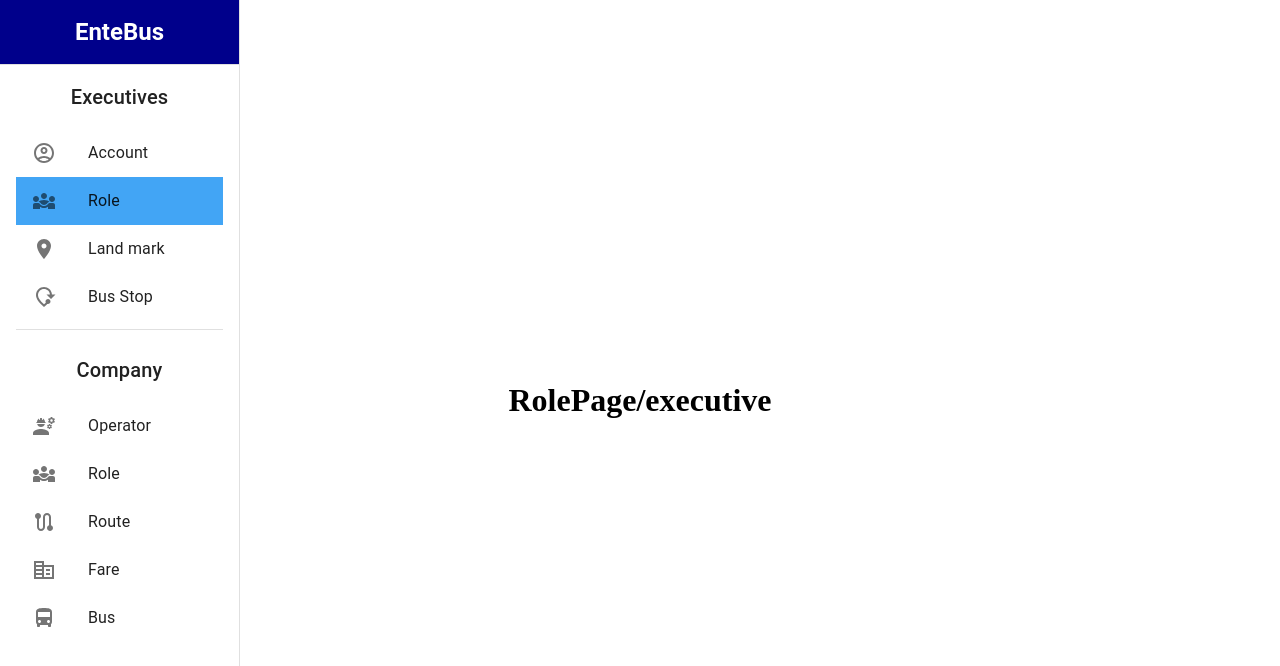
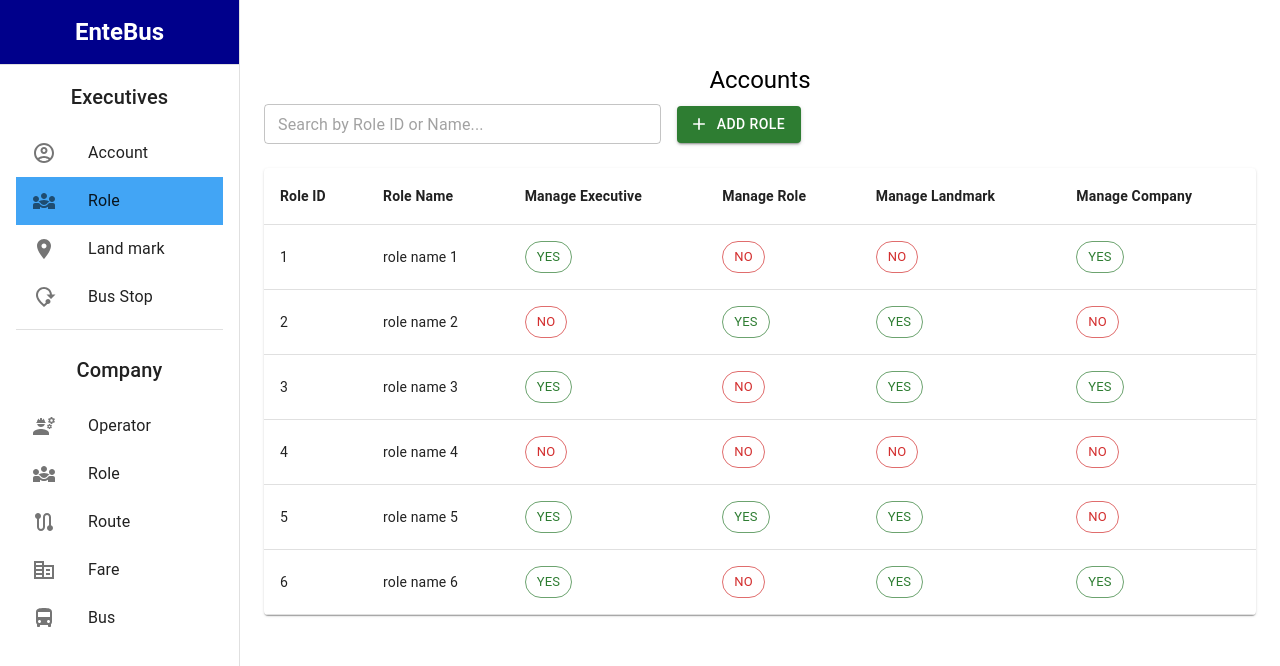
Before and after one commit to NixbugSoftwares/executive-app, a React (Vite) app: page /exerole in a window 1280 px wide. Shown: the top 666 px of the page. Built offline with nearby package versions, Linux system fonts and the light colour scheme.

Commit message:
Created a Role listing page and used some dummy data to list the page . Also adjust rout  name of account listing page.

```diff
--- a/src/routers/homeRouter.tsx
+++ b/src/routers/homeRouter.tsx
@@ -58,7 +58,7 @@ export type HomeRouteParams = {
 
 
 ********************************************************************Account**********************************************
-            <Route path="/AccountCreationForm" element={<AccountCreationForm />} />
+            <Route path="/Account/create" element={<AccountCreationForm />} />
 
 
 
--- a/src/screens/accountpage/AccountListingPage.tsx
+++ b/src/screens/accountpage/AccountListingPage.tsx
@@ -1,6 +1,7 @@
-import React, { useState } from "react";
+import  { useState } from "react";
 import { useNavigate } from "react-router-dom";
 import { Table, TableBody, TableCell, TableContainer, TableHead, TableRow, Paper, Button, Typography, Box, TextField, Dialog, DialogActions, DialogContent, DialogTitle, Chip } from "@mui/material";
+import {  Add as AddIcon } from "@mui/icons-material";
 import AccountDetailsCard from "./AccountDetailsCard";
 
 const AccountListingTable = () => {
@@ -17,7 +18,7 @@ const AccountListingTable = () => {
 
   const navigate = useNavigate();
   const handleNavigate = () => {
-    navigate("/AccountCreationForm");
+    navigate("/Account/create");
   };
 
 
@@ -85,6 +86,7 @@ const AccountListingTable = () => {
           sx={{ ml: 2 }}
           variant="contained"
           color="success"
+          startIcon={<AddIcon />}
           onClick={handleNavigate}
         >
           New Account
--- /dev/null
+++ b/src/screens/executiveRolepage/RoleListingPage.tsx
@@ -0,0 +1,96 @@
+import React, { useState } from 'react'
+import { Table, TableBody, TableCell, TableContainer, TableHead, TableRow, Paper, Button, Typography, Box, TextField, Dialog, DialogActions, DialogContent, DialogTitle, Chip } from "@mui/material";
+import {  Add as AddIcon } from "@mui/icons-material"
+import { useNavigate } from 'react-router-dom';
+function RoleListingPage() {
+    const data = [
+        { roleid: 1, Rolename: "role name 1", manageexecutive: "YES", managerole: "NO", managelandmark: "NO", managecompany: "YES"  },
+        { roleid: 2, Rolename: "role name 2", manageexecutive: "NO", managerole: "YES", managelandmark: "YES", managecompany: "NO"  },
+        { roleid: 3, Rolename: "role name 3", manageexecutive: "YES", managerole: "NO", managelandmark: "YES", managecompany: "YES"  },
+        { roleid: 4, Rolename: "role name 4", manageexecutive: "NO", managerole: "NO", managelandmark: "NO", managecompany: "NO"  },
+        { roleid: 5, Rolename: "role name 5", manageexecutive: "YES", managerole: "YES", managelandmark: "YES", managecompany: "NO"  },
+        { roleid: 6, Rolename: "role name 6", manageexecutive: "YES", managerole: "NO", managelandmark: "YES", managecompany: "YES"  }
+
+    ];
+      const navigate = useNavigate();
+      const handleNavigate = () => {
+        navigate("/exerole/create");
+      }
+
+    return (
+        <Box sx={{ width: "100%", margin: "auto", mt: 5, mb: 5 }}>
+          <Typography variant="h5" align="center" gutterBottom>
+            Accounts
+          </Typography>
+
+          {/* Search Bar & Account Creation Button */}
+          <Box
+            sx={{
+              display: "flex",
+              justifyContent: "left",
+              alignItems: "center",
+              mb: 3,
+            }}
+          >
+            <TextField
+              placeholder="Search by Role ID or Name..."
+              variant="outlined"
+              size="small"
+              sx={{ width: "40%" }}
+            />
+
+            {/* New Account Button */}
+            <Button
+              sx={{ ml: 2 }}
+              variant="contained"
+              color="success"
+              startIcon={<AddIcon />}
+              onClick={handleNavigate}
+            >
+              Add Role
+            </Button>
+          </Box>
+
+          {/* Account Listing Table */}
+          <Box>
+            <TableContainer component={Paper}>
+              <Table>
+                <TableHead>
+                  <TableRow>
+                    <TableCell><b>Role  ID</b></TableCell>
+                    <TableCell><b>Role Name</b></TableCell>
+                    <TableCell><b>Manage Executive</b></TableCell>
+                    <TableCell><b>Manage Role</b></TableCell>
+                    <TableCell><b>Manage Landmark</b></TableCell>
+                    <TableCell><b>Manage Company</b></TableCell>
+                  </TableRow>
+                </TableHead>
+                <TableBody>
+                  {data.map((row) => (
+                    <TableRow key={row.roleid} sx={{ cursor: "pointer" }} hover onClick={() => handleRowClick(row)}>
+                      <TableCell>{row.roleid}</TableCell>
+                      <TableCell>{row.Rolename}</TableCell>
+                      <TableCell>
+                        <Chip label={row.manageexecutive} color={row.manageexecutive === "YES" ? "success" : "error"} variant="outlined" />
+                      </TableCell>
+                      <TableCell>
+                        <Chip label={row.managerole} color={row.managerole === "YES" ? "success" : "error"} variant="outlined" />
+                      </TableCell>
+                      <TableCell>
+                        <Chip label={row.managelandmark} color={row.managelandmark === "YES" ? "success" : "error"} variant="outlined" />
+                      </TableCell>
+                      <TableCell>
+                        <Chip label={row.managecompany} color={row.managecompany === "YES" ? "success" : "error"} variant="outlined" />
+                      </TableCell>
+                    </TableRow>
+                  ))}
+                </TableBody>
+              </Table>
+            </TableContainer>
+          </Box>
+
+        </Box>
+  )
+}
+
+export default RoleListingPage
--- a/src/screens/executiveRolepage/RolePage.tsx
+++ b/src/screens/executiveRolepage/RolePage.tsx
@@ -1,14 +1,25 @@
 import React from 'react';
 import Sidebar from '../../common/sidebar';
 import { Box } from '@mui/material';
+import RoleListingPage from './RoleListingPage';
 const RolePage: React.FC = () => {
-  return(
-    <Box>
-      <Sidebar/>
-      <h1>RolePage/executive</h1>
+  return (
+    <Box
+      sx={{
+        display: "flex",
+        height: "100vh",
+        width: "100%",
+        scrollBehavior: "auto",
+      }}
+    >
+      <Sidebar />
+      <Box sx={{ width: "100%", p: 3 }}>
+        <RoleListingPage />
+      </Box>
+
+
     </Box>
-
-  )
+  );
 
 };
 
```
